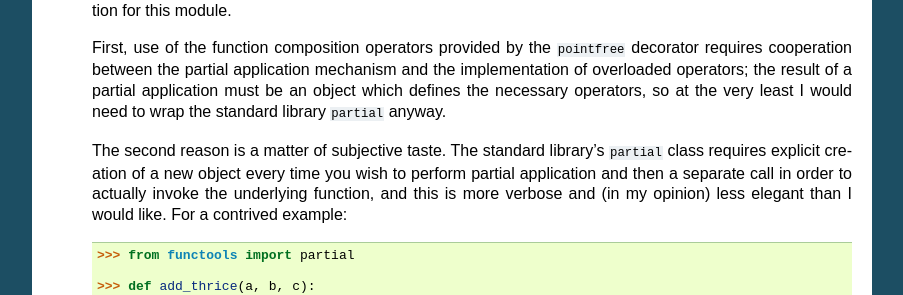
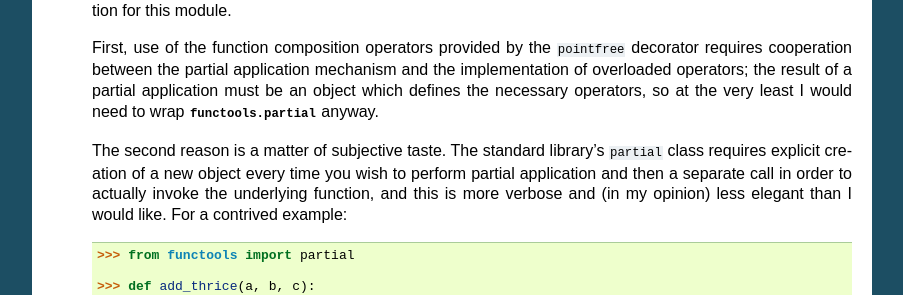
Before and after one commit to mshroyer/pointfree, a Sphinx documentation site: the page built from doc/overview.rst, in a window 1280 px wide and 900 px high, scrolled down 1912 px. Shown: the part 221-516 px from the top of the window, without its empty margins (198-1101 px from the left). Built offline with Sphinx 7.4.7, drawn with Linux system fonts in a browser that asks for light colours; some of the changed text lies outside the part shown.

Commit message:
Python documentation cross-reference test

```diff
--- a/README.rst
+++ b/README.rst
@@ -2,7 +2,7 @@ Introduction
 ------------
 
 pointfree is a small module that makes certain functional programming
-constructs more convenient to use in the Python language.
+constructs more convenient to use in Python.
 
 Specifically, it provides:
 
@@ -131,8 +131,8 @@ FAQ
   ``pointfree`` decorator requires cooperation between the partial
   application mechanism and the implementation of overloaded operators; the
   result of a partial application must be an object which defines the
-  necessary operators, so at the very least I would need to wrap the
-  standard library ``partial`` anyway.
+  necessary operators, so at the very least I would need to wrap
+  :py:class:`functools.partial` anyway.
 
   The second reason is a matter of subjective taste.  The standard
   library's ``partial`` class requires explicit creation of a new object
--- a/doc/index.rst
+++ b/doc/index.rst
@@ -5,6 +5,9 @@
 
 Pointfree Documentation
 =======================
+
+pointfree is a small module that makes certain functional programming
+constructs more convenient to use in Python.
 
 .. toctree::
    :maxdepth: 2
```
